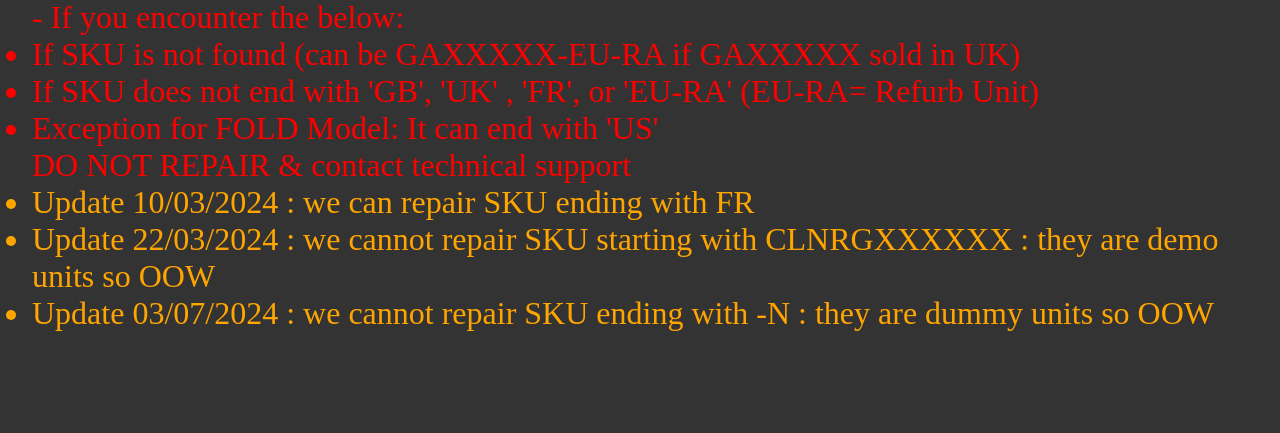
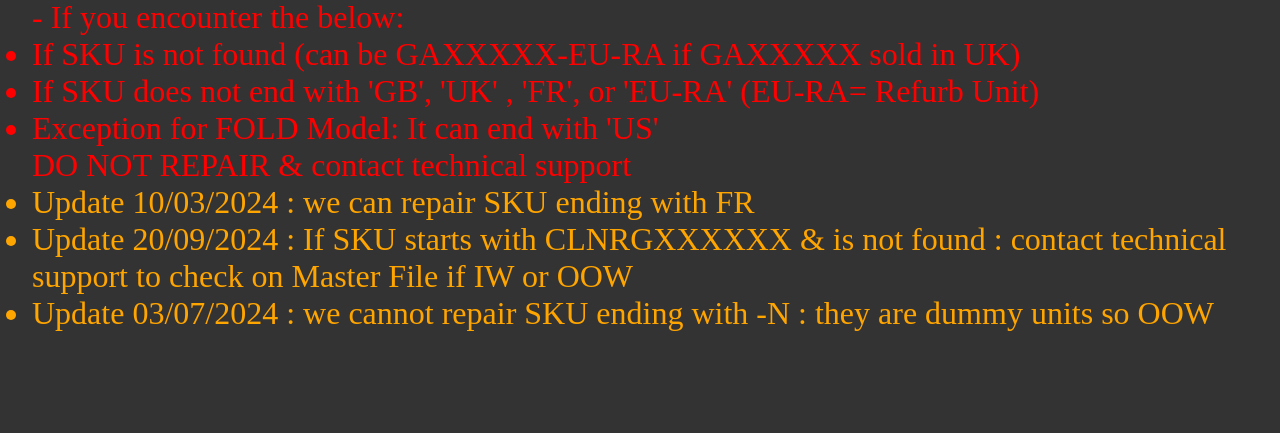
Before and after one commit to Jean-Yves-Rene/python-imei, a Flask app: template templates/warranty.html in a window 1280 px wide. Shown: the part 208-641 px from the top of the page. Run offline with Flask 3, Linux system fonts and the light colour scheme; the template is opened without the code that fills it, so the values that code supplies are empty.

Commit message:
Update SKU CLNR message

```diff
--- a/templates/warranty.html
+++ b/templates/warranty.html
@@ -28,7 +28,9 @@
         </span>
         <span class="orange-text">
             <ul>
-                <li> Update 22/03/2024 : we cannot repair SKU starting with CLNRGXXXXXX : they are demo units so OOW
+                <li> Update 20/09/2024 : If SKU starts with CLNRGXXXXXX & is not found : contact technical support to
+                    check on Master
+                    File if IW or OOW
                 </li>
             </ul>
         </span>
```
